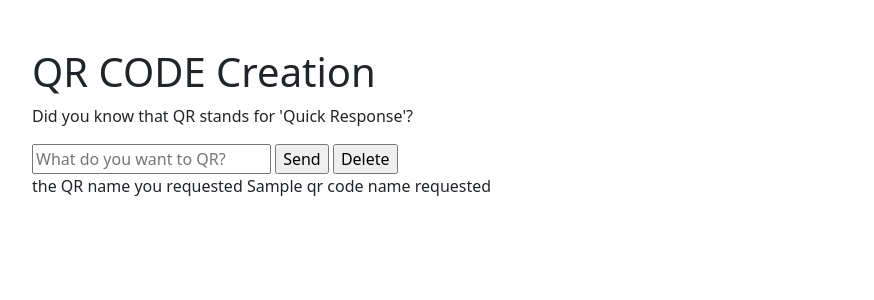
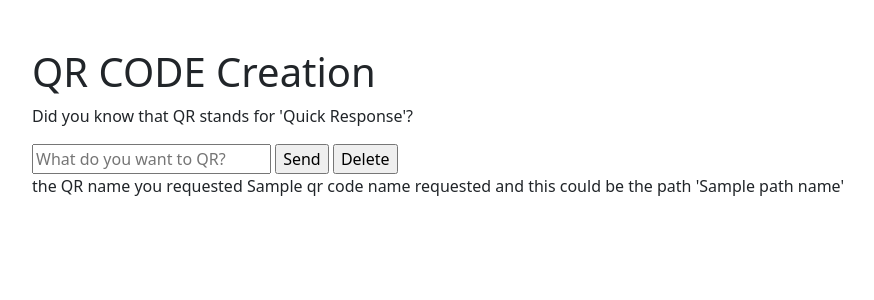
Before and after one commit to TheRealSlimTony/Django_auth_crud, a Django app: template chat/templates/create_qr.html in a window 1280 px wide. Shown: the part 56-356 px from the top of the page, without its empty margins (50-924 px from the left). Run offline with Django 3.2, Linux system fonts and the light colour scheme; the template is opened without the code that fills it: most values are stand-ins (such as "Sample title", 1, 10 or a date in 2020).

Commit message:
update bug fix of qr code path not refreshing #27

```diff
--- a/chat/templates/create_qr.html
+++ b/chat/templates/create_qr.html
@@ -15,7 +15,7 @@
         <input type="submit" value="Delete" name="Delete">
     </form>
 
-<p>the QR name you requested {{qr_code_name_requested}}</p>
+<p>the QR name you requested {{qr_code_name_requested}} and this could be the path   '{{path_name}}'</p>
 </main>
 
 {% endblock %}
--- a/chat/views.py
+++ b/chat/views.py
@@ -81,11 +81,11 @@ def create_qr(request):
         if 'Send' in request.POST:
             print(request.POST['QR_Request'])
             qr_code_name_requested = request.POST['QR_Request']
-            # path_name = qr_creation(qr_code_name_requested)
+            path_name = qr_creation(qr_code_name_requested)
 
             return render(request,'create_qr.html',{
-                'qr_code_name_requested':qr_code_name_requested
-                # 'path_name':path_name
+                'qr_code_name_requested':qr_code_name_requested,
+                'path_name':path_name
             })
         elif 'Delete' in request.POST:
             # for file in os.listdir("static\img\QRs"):
```
Also changed, not shown: static/img/QRs/QR_code_20230410_205441.png (added), static/img/QRs/QR_code_20230410_205533.png (added), static/img/QRs/QR_code_20230410_205602.png (added).
